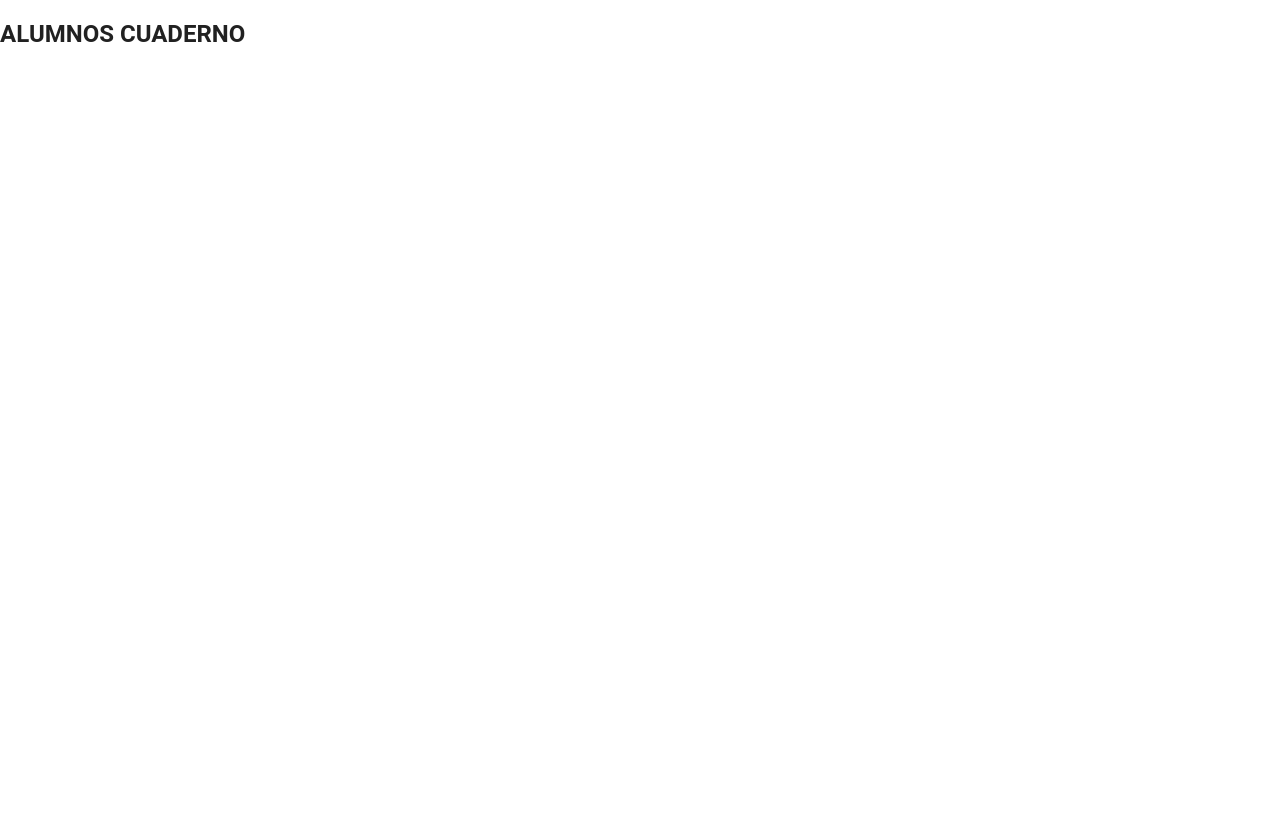
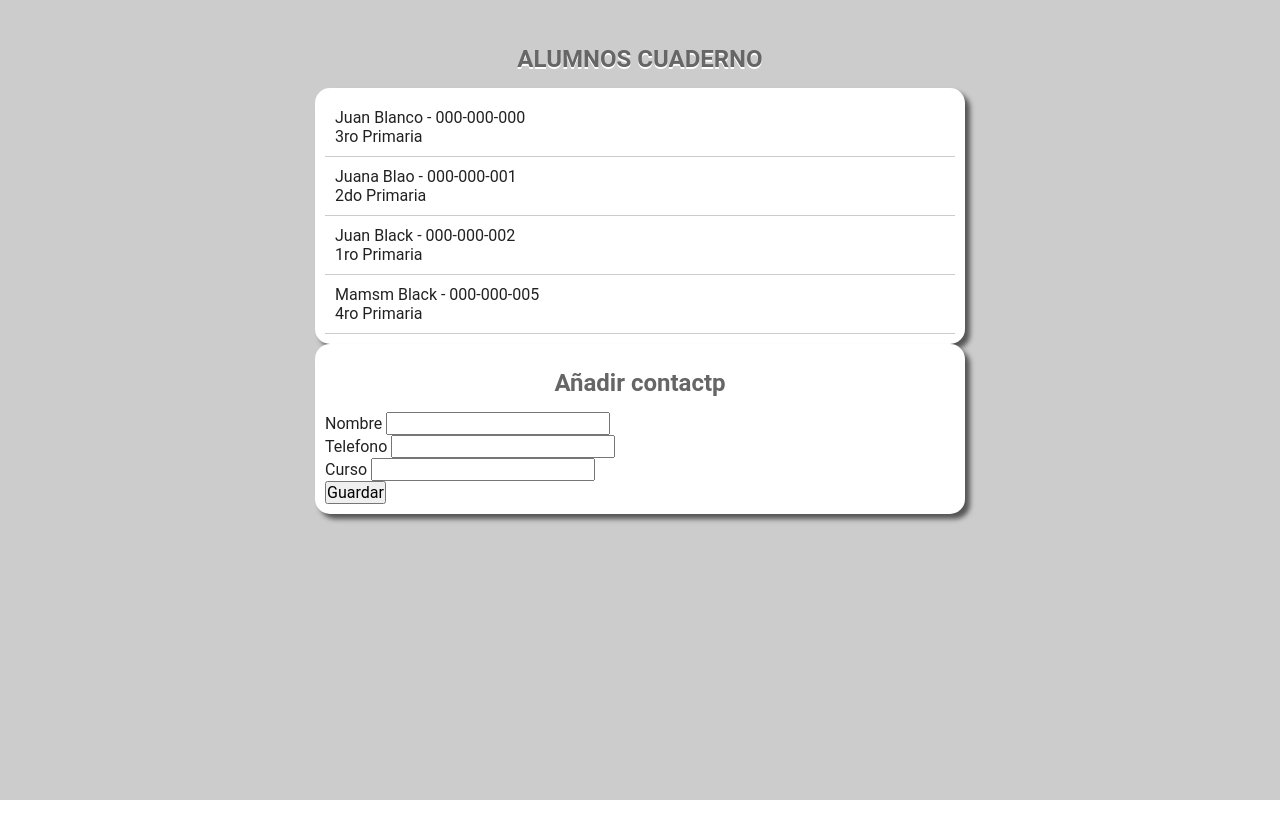
Before and after one commit to Jenny-Ha/Angular-Material-, a website: page index-controller.html in a window 1280 px wide. Drawn offline with Linux system fonts and the light colour scheme.

Commit message:
formulario creado para enviar datos y se actualize directamente en la vista

```diff
--- a/css/sass/style.scss
+++ b/css/sass/style.scss
@@ -0,0 +1,29 @@
+* {
+    box-sizing: border-box;
+    padding: 0;
+    margin: 0;
+}
+body {
+    background: #ccc;
+    padding: 30px;
+}
+h2 {
+    text-align: center;
+    color: #666;
+    text-shadow: 0px 2px 0px #fff;
+    margin: 15px 0;
+
+}
+
+.wrapper {
+    width: 650px;
+    margin: 0 auto;
+    box-shadow: 5px 5px  5px #555;
+    background: #fff;
+    border-radius: 15px;
+    padding: 10px;
+}
+.contact-item {
+    border-bottom: thin solid #ccc;
+    padding: 10px;
+}
--- a/index-controller.html
+++ b/index-controller.html
@@ -1,5 +1,5 @@
 <!DOCTYPE html>
-<html lang="en" ng-app>
+<html ng-app="myApp">
 <head>
     <meta charset="UTF-8">
     <title>Controller and Scope</title>
@@ -11,14 +11,33 @@
     <!---No e suna buena practica definirlo
     en la vista el MODELO. Fines de aprendizaje-->
     <h2>ALUMNOS CUADERNO</h2>
-    <div>
-        <div ng-repeat="alumno in alumnos"> <!-- Alumnos es el modelo? y
-    alumno es una referencia a cada uno de los items del arreglo -->
+    <div class="wrapper">
+        <div class="contact-item" ng-repeat="alumno in alumnos | orderBy: 'telefono' ">
+            <!-- Alumno es cada fila u arreglo de la lista dentro del modelo alumnos -->
+            <!-- Alumnos es el modelo? y alumno es una referencia a cada uno de los items del arreglo -->
             <div> {{alumno.nombre}} - {{alumno.telefono}} </div>
             <span> {{alumno.curso}} </span>
         </div>
     </div>
 
+    <!-- Formualrio para añadir alumno -->
+    <div class="wrapper">
+        <h2>Añadir contactp</h2>
+
+            <p>
+                 Nombre <input ng-model="nuevoAlumno.nombre" type="text">
+            </p>
+            <p>
+                 Telefono <input type="text" ng-model="nuevoAlumno.telefono">
+            </p>
+            <p>
+                 Curso <input type="text" ng-model="nuevoAlumno.curso">
+            </p>
+            <p>
+                <button ng-click="Save()">Guardar</button>
+            </p>
+
+    </div>
 
     <!--Scripts-->
     <script src="bower_components/angular/angular.min.js"></script>
--- a/js/myapp.js
+++ b/js/myapp.js
@@ -1,15 +1,29 @@
-function AlumnosController($scope){
-    $scope.alumnos = [
+var app = angular.module('myApp', []);
+
+/*
+    Funcion Controller
+    # $scope referencia al objeto js "Modelo" como una propiedad
+    # EL MODELO "alumno" almacena sus datos como una tabla Hash
+    a traves de pares Clave - Valor.
+*/
+
+app.controller('AlumnosController', function($scope){
+    $scope.alumnos = [    //Referencia al modelo "alumno"" como uns propiedad
         {nombre: "Juan Blanco", telefono: "000-000-000", curso: "3ro Primaria"},
         {nombre: "Juana Blao", telefono: "000-000-001", curso: "2do Primaria"},
-        {nombre: "Juan Black", telefono: "000-000-002", curso: "1ro Primaria"}
+        {nombre: "Juan Black", telefono: "000-000-002", curso: "1ro Primaria"},
+        {nombre: "Mamsm Black", telefono: "000-000-005", curso: "4ro Primaria"}
+    ];
 
-    ];
-}
-/*
-            Funcion Controller
-            # $scope referencia al objeto js "Modelo" como una propiedad
-            # EL MODELO "alumno" almacena sus datos como una tabla Hash
-            a traves de pares Clave - Valor.
-        */
-    //Referencia al modelo "alumno"" como uns propiedad
+    $scope.Save = function() {
+        $scope.alumnos.push({
+            nombre:$scope.nuevoAlumno.nombre,
+            telefono: $scope.nuevoAlumno.telefono,
+            curso: $scope.nuevoAlumno.curso
+        });
+           $scope.nuevoAlumno.nombre = '';
+    $scope.nuevoAlumno.telefono = '';
+    $scope.nuevoAlumno.curso = '';
+
+    }
+});
```
Also changed, not shown: css/style.css, 1 other file.
